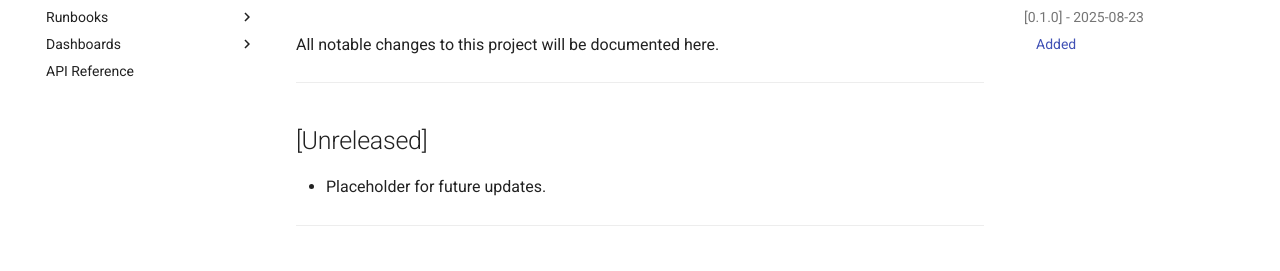
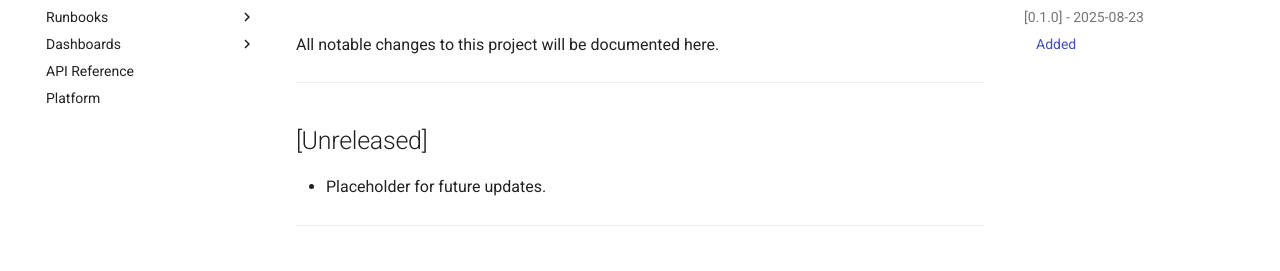
Before and after one commit to Kello54/Buildy, an MkDocs documentation site: the page built from docs/changelog.md, in a window 1280 px wide. Shown: the part 148-419 px from the top of the page. Built offline with MkDocs 1.6.1 and Material for MkDocs 9.7.7, drawn with Linux system fonts in a browser that asks for light colours.

Commit message:
Update mkdocs.yml

```diff
--- a/mkdocs.yml
+++ b/mkdocs.yml
@@ -22,9 +22,11 @@
 nav:
   - Home: index.md
   - Runbooks:
+      - Overview: runbooks/index.md
       - Runbook 1: runbooks/runbook1.md
       - Runbook 2: runbooks/runbook2.md
   - Dashboards:
       - Dashboard 1: dashboards/dashboard1.md
       - Dashboard 2: dashboards/dashboard2.md
   - API Reference: api.md
+  - Platform: platform.md
```
